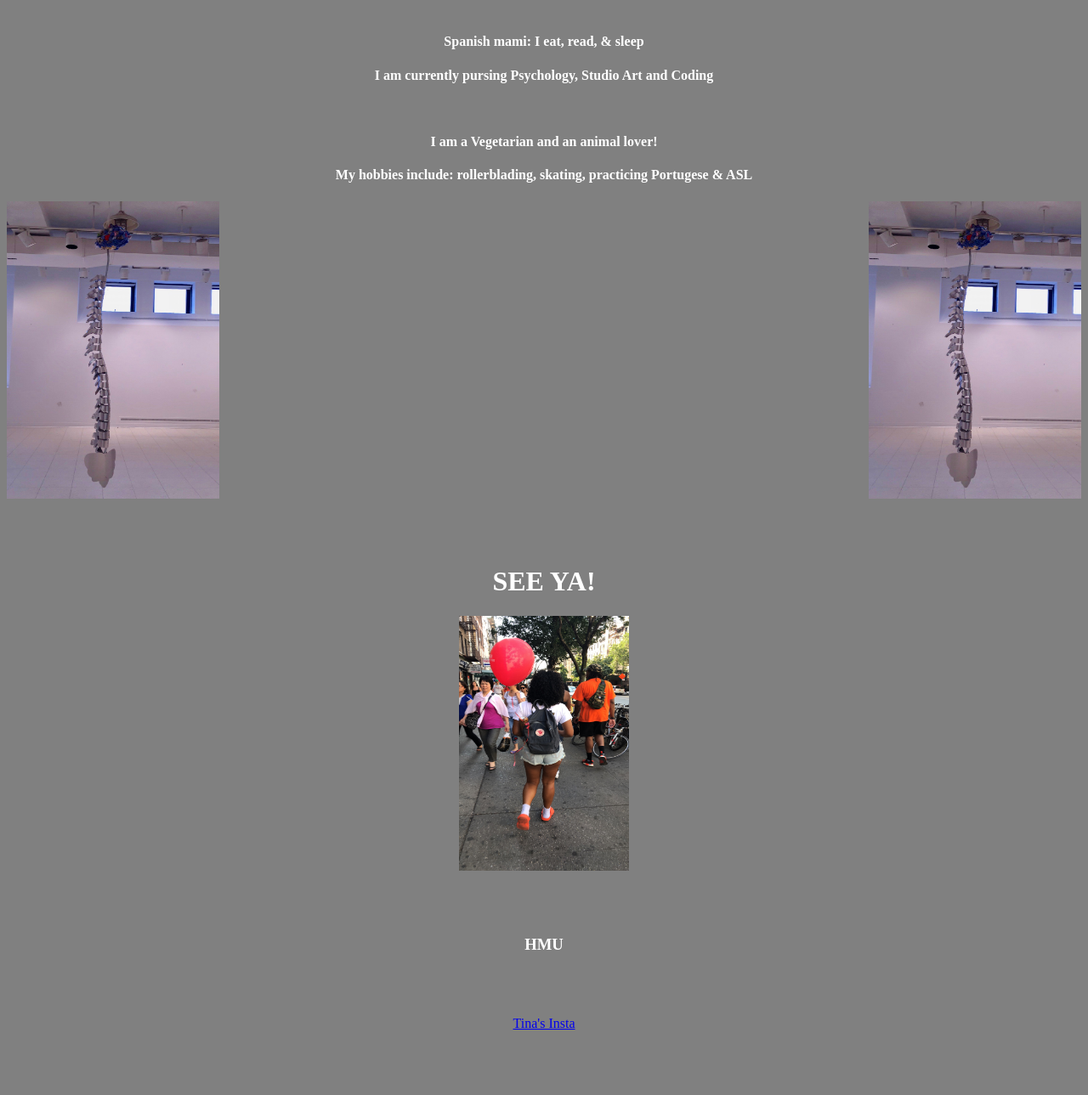
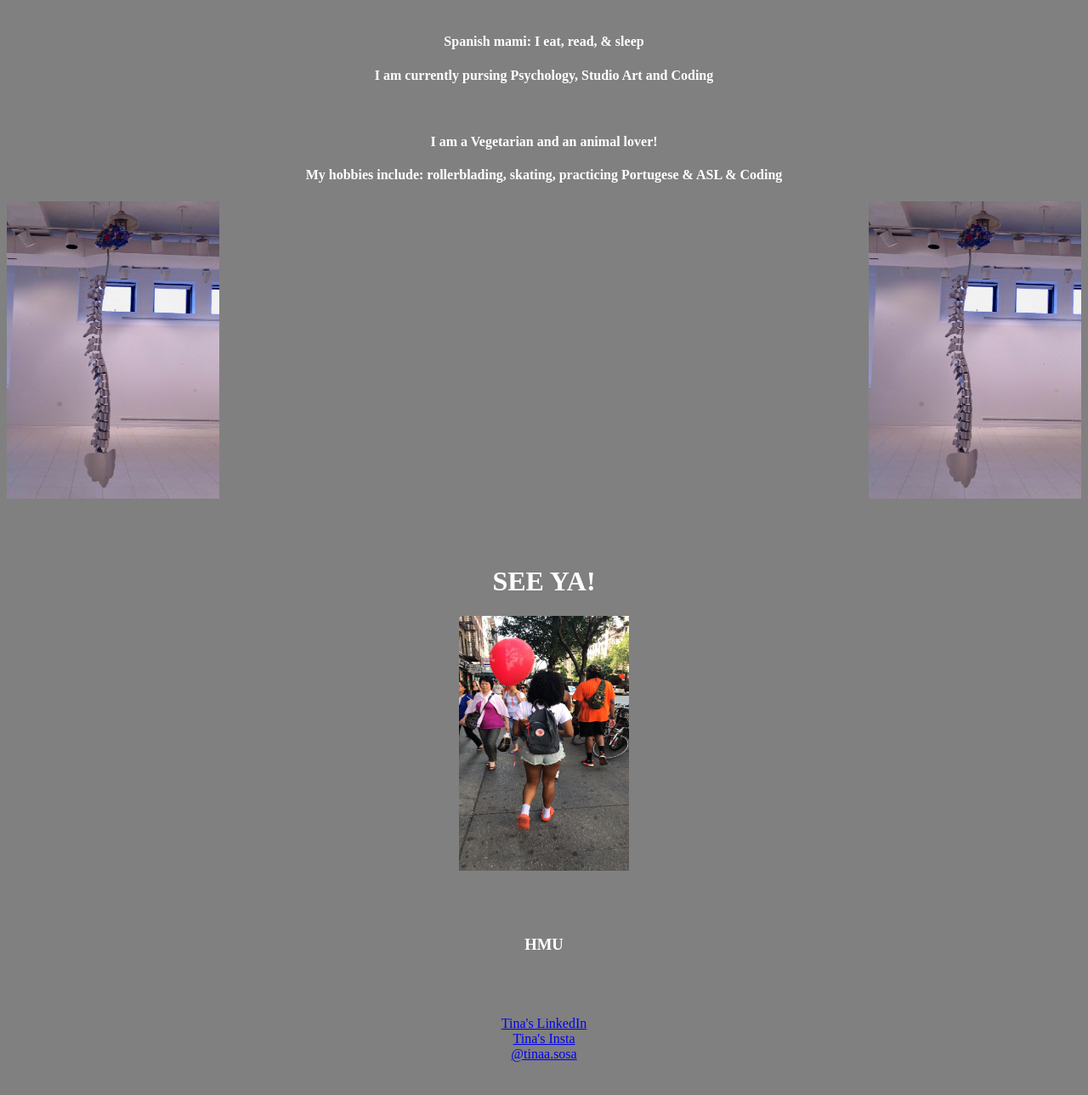
Before and after one commit to amantina05/About-Me, a plain HTML site: page index.html in a window 1280 px wide. Shown: the part 929-2218 px from the top of the page at 85% size. Before the commit the page ends 2187 px from the top, so only its background shows below. Drawn offline with nearby package versions, Linux system fonts and the light colour scheme; a script that the page names is missing.

Commit message:
updated12.10

```diff
--- a/index.html
+++ b/index.html
@@ -38,7 +38,7 @@
 
     <h4> I am a Vegetarian and an animal lover! </h4>
 
-    <h4> My hobbies include: rollerblading, skating, practicing Portugese & ASL</h4>
+    <h4> My hobbies include: rollerblading, skating, practicing Portugese & ASL & Coding</h4>
 
   </center>
 
@@ -69,7 +69,16 @@
     <br/>
     <br/>
     <center/>
+    <center>
+    <a href="https://www.linkedin.com/in/amantina-sosa-519a7296//" title= "Tina's LinkedIn" target="new"> Tina's LinkedIn </a>
+  </center>
     <a href="https://www.instagram.com/tinaa.sosa/" title= "Tina's Insta" target="new"> Tina's Insta </a>
+
+    <!-- InstaWidget -->
+<center>
+<a href="https://instawidget.net/v/user/tinaa.sosa" id="link-09e4cc09924e6a371d788531bf8fd2e186a35307d682cd98b55383186530a942">@tinaa.sosa</a>
+<script src="https://instawidget.net/js/instawidget.js?u=09e4cc09924e6a371d788531bf8fd2e186a35307d682cd98b55383186530a942&width=300px"></script>
+</center>
 
     <br/>
     <br/>
```
Also changed, not shown: 1 other file.
